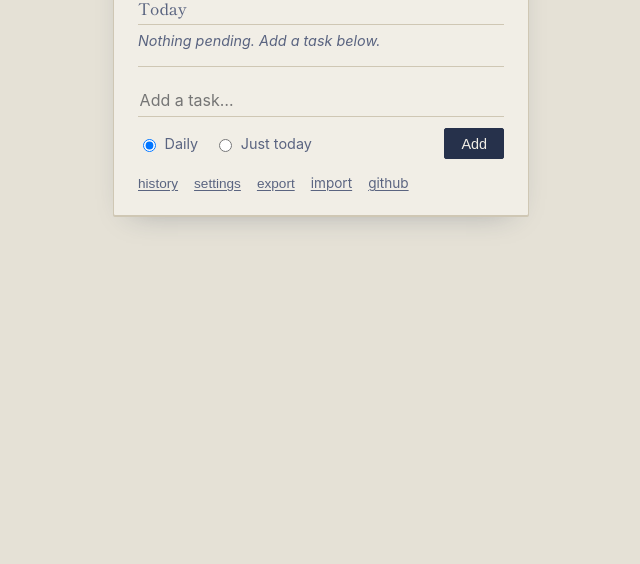
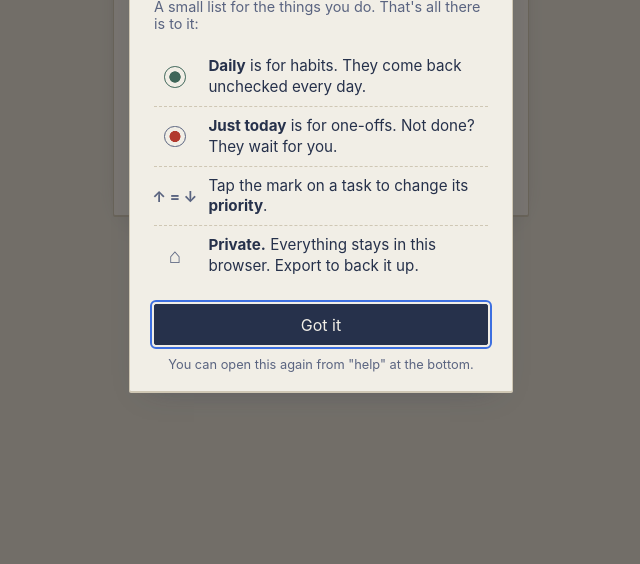
Before and after one commit to ClemPera/yarukoto, a website: page index.html in a window 1280 px wide. Shown: the part 236-800 px from the top of the page, without its empty margins (319-959 px from the left). Drawn offline with Linux system fonts and the light colour scheme.

Commit message:
feat: first-launch intro popup, reopenable from help
A short modal explains the app at a glance: daily vs today tasks,
priority markers, and that data stays in the browser. The icons
mirror the real checked circles and the up/equals/down markers so
it shows rather than tells.

It opens by itself only on a brand new install (nothing saved yet).
Anyone with existing data, including corrupt data, is treated as
having seen it, so an update never surprises current users. It is
remembered as settings.introSeen once dismissed, and importing a
backup counts as having seen it. A help link in the footer opens
it again at any time.

Dismiss via button, Escape, or the dimmed area. Focus moves to the
dismiss button, Tab stays inside, and focus returns to the help
link on close.

Updated the loadData tests for the new settings field.

```diff
--- a/app.js
+++ b/app.js
@@ -23,7 +23,9 @@ function todayStr(offsetDays = 0) {
 
 function loadData() {
   const raw = localStorage.getItem(STORAGE_KEY);
-  const fallback = { version: 1, tasks: [], settings: { resetMinutes: 0 } };
+  // only a brand new install (nothing saved yet) gets the intro on its own;
+  // anyone with existing data is treated as having seen it
+  const fallback = { version: 1, tasks: [], settings: { resetMinutes: 0, introSeen: raw !== null } };
   if (!raw) return fallback;
   try {
     const parsed = JSON.parse(raw);
@@ -455,7 +457,7 @@ document.getElementById("import-input").addEventListener("change", async (e) =>
     const parsed = JSON.parse(text);
     if (!Array.isArray(parsed.tasks)) throw new Error("invalid file");
     if (!confirm("Replace current tasks with this backup?")) return;
-    state = { ...parsed, settings: { resetMinutes: 0, ...parsed.settings } };
+    state = { ...parsed, settings: { resetMinutes: 0, ...parsed.settings, introSeen: true } };
     saveData(state);
     render();
   } catch {
@@ -465,4 +467,42 @@ document.getElementById("import-input").addEventListener("change", async (e) =>
   }
 });
 
+let introReturnFocus = null;
+
+function isIntroOpen() {
+  return !document.getElementById("intro-backdrop").hidden;
+}
+
+function showIntro() {
+  introReturnFocus = document.activeElement;
+  document.getElementById("intro-backdrop").hidden = false;
+  document.getElementById("intro-dismiss").focus();
+}
+
+function dismissIntro() {
+  document.getElementById("intro-backdrop").hidden = true;
+  if (!state.settings.introSeen) {
+    state.settings.introSeen = true;
+    saveData(state);
+  }
+  if (introReturnFocus && introReturnFocus !== document.body) introReturnFocus.focus();
+  introReturnFocus = null;
+}
+
+document.getElementById("help-button").addEventListener("click", showIntro);
+document.getElementById("intro-dismiss").addEventListener("click", dismissIntro);
+document.getElementById("intro-backdrop").addEventListener("click", (e) => {
+  if (e.target.id === "intro-backdrop") dismissIntro();
+});
+document.addEventListener("keydown", (e) => {
+  if (!isIntroOpen()) return;
+  if (e.key === "Escape") dismissIntro();
+  // the dismiss button is the only focusable thing in the dialog, so keep focus on it
+  if (e.key === "Tab") {
+    e.preventDefault();
+    document.getElementById("intro-dismiss").focus();
+  }
+});
+
 render();
+if (!state.settings.introSeen) showIntro();
--- a/index.html
+++ b/index.html
@@ -53,6 +53,7 @@
         import
         <input type="file" id="import-input" accept="application/json" hidden>
       </label>
+      <button type="button" class="link-button" id="help-button">help</button>
       <a class="link-button" href="https://github.com/ClemPera/yarukoto" target="_blank" rel="noopener noreferrer">github</a>
     </footer>
 
@@ -72,6 +73,33 @@
     </section>
   </main>
 
+  <div class="modal-backdrop" id="intro-backdrop" hidden>
+    <div class="modal" role="dialog" aria-modal="true" aria-labelledby="intro-title">
+      <h2 class="modal-title" id="intro-title"><span class="logo-mark" aria-hidden="true"></span>Welcome to Yarukoto</h2>
+      <p class="modal-lead">A small list for the things you do. That's all there is to it:</p>
+      <ul class="intro-list">
+        <li>
+          <span class="intro-icon intro-icon-daily" aria-hidden="true"></span>
+          <p><strong>Daily</strong> is for habits. They come back unchecked every day.</p>
+        </li>
+        <li>
+          <span class="intro-icon intro-icon-today" aria-hidden="true"></span>
+          <p><strong>Just today</strong> is for one-offs. Not done? They wait for you.</p>
+        </li>
+        <li>
+          <span class="intro-icon intro-icon-priority" aria-hidden="true">&uarr;&nbsp;=&nbsp;&darr;</span>
+          <p>Tap the mark on a task to change its <strong>priority</strong>.</p>
+        </li>
+        <li>
+          <span class="intro-icon intro-icon-local" aria-hidden="true">&#8962;</span>
+          <p><strong>Private.</strong> Everything stays in this browser. Export to back it up.</p>
+        </li>
+      </ul>
+      <button type="button" class="modal-primary" id="intro-dismiss">Got it</button>
+      <p class="modal-hint">You can open this again from "help" at the bottom.</p>
+    </div>
+  </div>
+
   <script src="app.js"></script>
 </body>
 </html>
--- a/styles.css
+++ b/styles.css
@@ -417,6 +417,134 @@ body {
 
 .file-label { display: inline-flex; }
 
+.modal-backdrop {
+  position: fixed;
+  inset: 0;
+  z-index: 2000;
+  display: flex;
+  padding: 1rem;
+  overflow-y: auto;
+  background: rgba(20, 18, 15, 0.55);
+}
+
+.modal-backdrop[hidden] { display: none; }
+
+.modal {
+  width: 100%;
+  max-width: 24rem;
+  margin: auto;
+  background: var(--paper);
+  color: var(--ink);
+  border: 1px solid var(--paper-line);
+  border-radius: 2px;
+  box-shadow: 0 1px 0 var(--paper-line), var(--page-shadow);
+  padding: 1.5rem 1.5rem 1.2rem;
+}
+
+@media (prefers-reduced-motion: no-preference) {
+  .modal-backdrop:not([hidden]) .modal { animation: modal-in-kf 0.24s ease-out; }
+}
+
+@keyframes modal-in-kf {
+  from { opacity: 0; transform: translateY(8px); }
+  to { opacity: 1; transform: translateY(0); }
+}
+
+.modal-title {
+  font-family: "Shippori Mincho", serif;
+  font-size: 1.3rem;
+  margin: 0 0 0.4rem;
+}
+
+.modal-lead {
+  color: var(--ink-soft);
+  font-size: 0.9rem;
+  margin: 0 0 1rem;
+}
+
+.intro-list {
+  list-style: none;
+  margin: 0 0 1.2rem;
+  padding: 0;
+}
+
+.intro-list li {
+  display: flex;
+  align-items: center;
+  gap: 0.8rem;
+  padding: 0.55rem 0;
+  border-bottom: 1px dashed var(--paper-line);
+}
+
+.intro-list li:last-child { border-bottom: none; }
+
+.intro-list p {
+  margin: 0;
+  font-size: 0.95rem;
+  line-height: 1.35;
+}
+
+.intro-icon {
+  flex: none;
+  width: 2.6rem;
+  display: flex;
+  justify-content: center;
+  color: var(--ink-soft);
+  font-size: 0.95rem;
+  font-weight: 700;
+  white-space: nowrap;
+}
+
+/* mirror the checked task circles the user will see in the lists */
+.intro-icon-daily::before,
+.intro-icon-today::before {
+  content: "";
+  width: 1.35rem;
+  height: 1.35rem;
+  box-sizing: border-box;
+  border: 1.5px solid;
+  border-radius: 50%;
+}
+
+.intro-icon-daily::before {
+  border-color: var(--daily-mark);
+  background: radial-gradient(circle, var(--daily-mark) 0 38%, transparent 42%);
+}
+
+.intro-icon-today::before {
+  border-color: var(--ink-soft);
+  background: radial-gradient(circle, var(--seal) 0 38%, transparent 42%);
+}
+
+.intro-icon-local { font-size: 1.3rem; }
+
+.modal-primary {
+  width: 100%;
+  border: 1px solid var(--ink);
+  background: var(--ink);
+  color: var(--paper);
+  padding: 0.6rem 1rem;
+  font-size: 1rem;
+  font-family: inherit;
+  border-radius: 2px;
+  cursor: pointer;
+}
+
+.modal-primary:hover { background: var(--ink-soft); border-color: var(--ink-soft); }
+
+.modal-primary:focus-visible {
+  outline: 2px solid var(--focus-ring);
+  outline-offset: 2px;
+}
+
+.modal-hint {
+  color: var(--ink-soft);
+  font-size: 0.8rem;
+  text-align: center;
+  margin: 0.7rem 0 0;
+}
+
+
 .history-panel, .settings-panel {
   border-top: 1px solid var(--paper-line);
   margin-top: 1rem;
```
Also changed, not shown: tests/intro.test.js (added, +159 -0 lines), tests/logic.test.js (+7 -5 lines), README.md.
